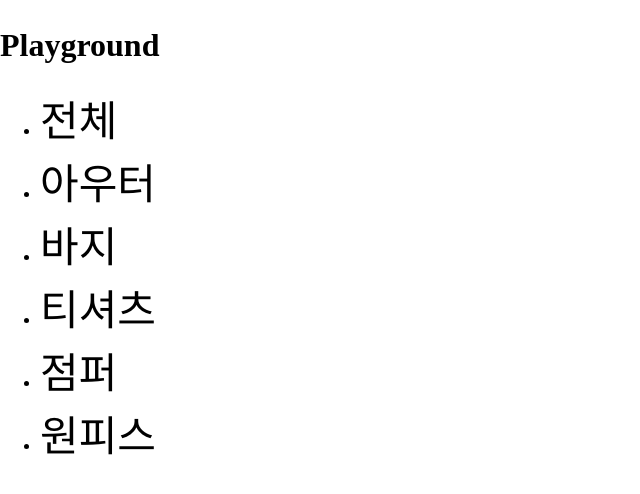
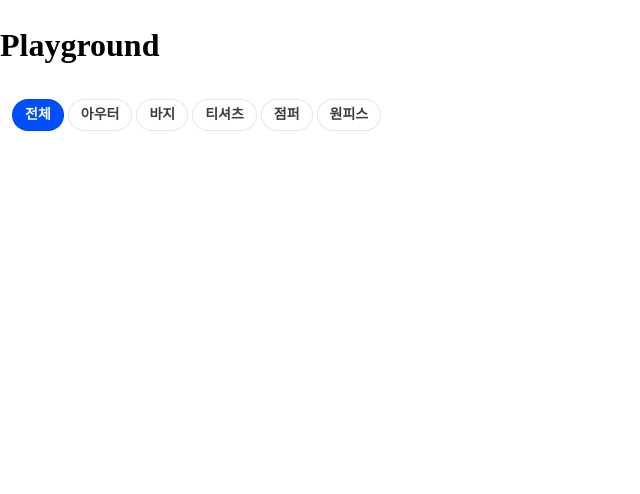
Before and after one commit to lyb9030/likelion-react-12, a React (Vite) app: page / in a window 1280 px wide. Shown: the top 494 px of the page, without its empty margins (0-640 px from the left). Built offline with nearby package versions, Linux system fonts and the light colour scheme; a web font is replaced by a local one.

Commit message:
Chip & ChipList 컴포넌트 작성 II

```diff
--- /dev/null
+++ b/src/components/chip-list.css
@@ -0,0 +1,16 @@
+@layer components {
+  .ChipList {
+    list-style-type: '';
+    margin-block: 0;
+    padding-inline-start: 0;
+    display: flex;
+    flex-flow: row nowrap;
+    align-items: center;
+    padding: 8px 12px;
+    gap: 4px;
+
+    li {
+      flex-shrink: 0;
+    }
+  }
+}
--- a/src/components/chip-list.tsx
+++ b/src/components/chip-list.tsx
@@ -1,18 +1,35 @@
+import './chip-list.css';
 import Chip from './chip';
 import type { ChipListType } from '@/types/chip';
+import { useState } from 'react';
 
 interface ChipListProps {
   items: ChipListType;
 }
 
 function ChipList({ items }: ChipListProps) {
+  const [pressedIndex, updatePressedIndex] = useState<number>(0);
+
+  const handleToggle = (willChangePressedIndex: number) => {
+    updatePressedIndex(willChangePressedIndex);
+  };
+
   return (
     <ul className="ChipList">
-      {items.map((item) => (
-        <li key={item.id}>
-          <Chip item={item} />
-        </li>
-      ))}
+      {items.map((item, index) => {
+        const isPressed = index === pressedIndex;
+
+        return (
+          <li key={item.id}>
+            <Chip
+              item={item}
+              pressed={isPressed}
+              index={index}
+              onToggle={handleToggle}
+            />
+          </li>
+        );
+      })}
     </ul>
   );
 }
--- a/src/components/chip.css
+++ b/src/components/chip.css
@@ -1,5 +1,26 @@
 @layer components {
   .Chip {
-    font-size: 42px;
+    user-select: none;
+    cursor: pointer;
+    display: inline-flex;
+    padding: 8px 12px;
+    justify-content: center;
+    align-items: center;
+    font-size: 14px;
+    font-weight: 600;
+    line-height: 1;
+    color: #3d3d41;
+    background: #fff;
+    border: 1px solid rgba(0, 0, 0, 0.10);
+    border-radius: 20px;
+
+    &[aria-pressed="true"] {
+      background: #004fff;
+      color: #fff;
+    }
+
+    &[aria-disabled="true"] {
+      cursor: not-allowed;
+    }
   }
 }
--- a/src/components/chip.tsx
+++ b/src/components/chip.tsx
@@ -3,11 +3,16 @@ import { ChipType } from '@/types/chip';
 
 interface ChipProps {
   item: ChipType;
+  index?: number;
+  pressed?: boolean;
+  onToggle?: (willChangePressedIndex: number) => void;
 }
 
-function Chip({ item }: ChipProps) {
+function Chip({ item, index, pressed = false, onToggle }: ChipProps) {
   const handleToggle = () => {
-    console.log('toggle chip');
+    if (index) {
+      onToggle?.(index);
+    }
   };
 
   return (
@@ -15,7 +20,8 @@ function Chip({ item }: ChipProps) {
       role="button"
       className="Chip"
       tabIndex={0}
-      aria-pressed={true}
+      aria-pressed={pressed}
+      aria-disabled={pressed}
       onClick={handleToggle}
     >
       {item.label}
```
